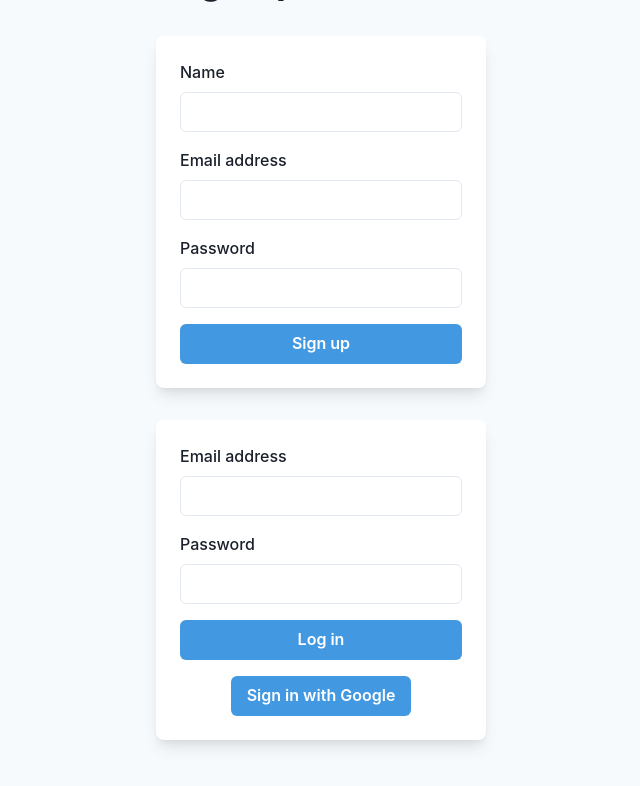
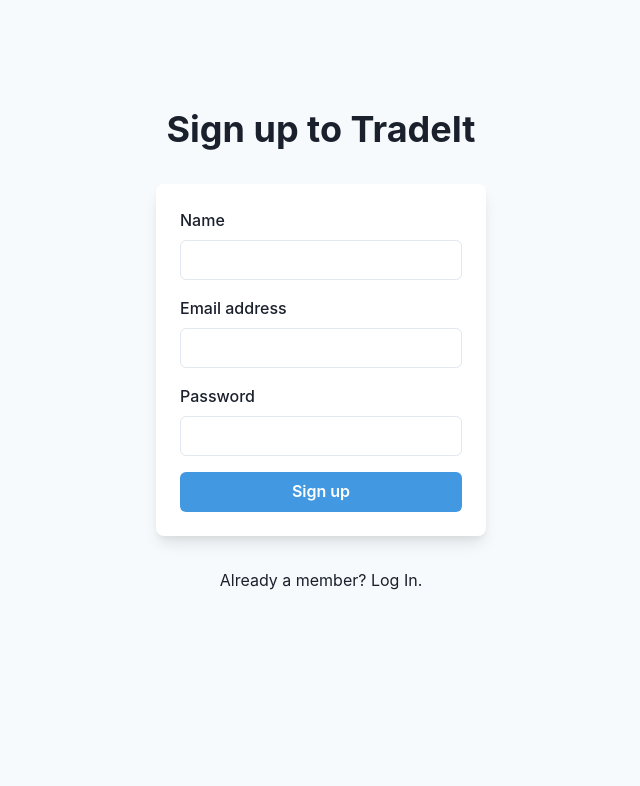
Before and after one commit to danielavornic/TradeIt, a Next.js app: page / in a window 1280 px wide. Shown: the top 786 px of the page, without its empty margins (319-959 px from the left). Built offline with nearby package versions, Linux system fonts and the light colour scheme; no server answers.

Commit message:
added small connection between sign up and login page

```diff
--- a/components/LoginForm.tsx
+++ b/components/LoginForm.tsx
@@ -55,11 +55,12 @@
           <Button
                 type='submit'
                 onClick={onGoogleLogIn}
-                bg={"blue.400"}
-                color={"white"}
+                bg={"white.400"}
+                color={"black"}
+                border={"1px solid black"}
                 margin={"auto"}
                 _hover={{
-                  bg: "blue.500",
+                  bg: "white.500",
                 }}
               >
                 Sign in with Google
--- a/context/UserContext.tsx
+++ b/context/UserContext.tsx
@@ -120,7 +120,7 @@
         setUser(user);
         setLogged(true);
         setIsLoading(false);
-        router.push("/home");
+        router.push("/");
       } else {
         setUser(null);
         setLogged(false);
--- a/pages/home.tsx
+++ b/pages/home.tsx
@@ -1,11 +1,12 @@
 import { Layout } from "../components";
-
+import { useUser } from "../hooks";
+import { useContext, useState } from "react";
 const Home = () => {
   return (
+
     <Layout title='TradeIt - Home'>
       <h1>Home</h1>
     </Layout>
   );
 };
-
 export default Home;
--- a/pages/index.tsx
+++ b/pages/index.tsx
@@ -1,4 +1,5 @@
-import { Flex, Heading, Stack } from "@chakra-ui/react";
+import { Flex, Heading, Stack, Text } from "@chakra-ui/react";
+import Link from "next/link";
 import { Layout, LogInForm, SignupForm } from "../components";
 
 export default function Home() {
@@ -11,7 +12,13 @@
             Sign up to TradeIt
           </Heading>
           <SignupForm />
-          <LogInForm />
+          <Link href={"/login"}>
+            <Text fontSize={"1xl"} textAlign='center'>
+              Already a member? Log In.
+            </Text>
+          </Link>
+
+
         </Stack>
       </Flex>
     </Layout>
```
Also changed, not shown: pages/product.tsx (added).
